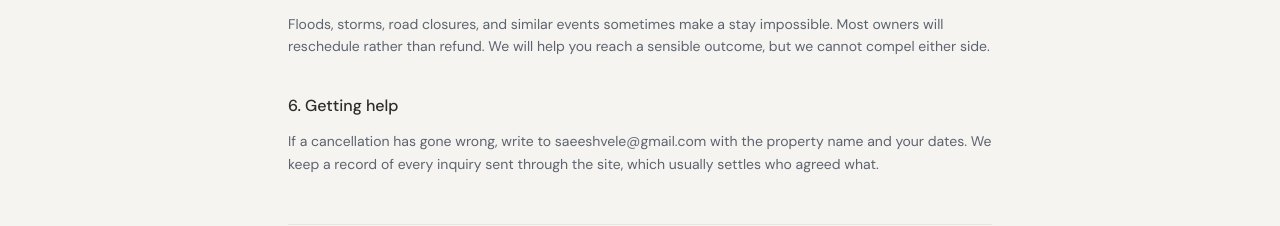
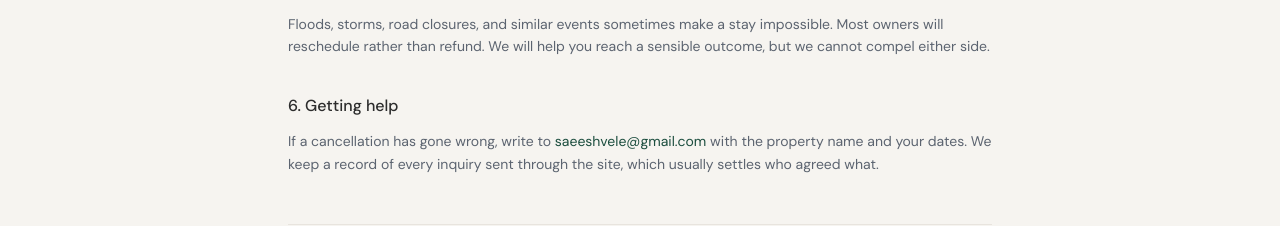
Before and after one commit to Saeesh-Vele/EndGame, a Next.js app: page /cancellation-policy in a window 1280 px wide. Shown: the part 1199-1425 px from the top of the page. Built offline with nearby package versions, Linux system fonts and the light colour scheme; no server answers.

Commit message:
fix: make contact email addresses clickable

```diff
--- a/src/components/admin/bookings/BookingsTable.tsx
+++ b/src/components/admin/bookings/BookingsTable.tsx
@@ -22,6 +22,7 @@ import {
 import { Button } from "@/components/ui/button";
 import { Card } from "@/components/ui/card";
 import BookingStatusBadge from "@/components/shared/BookingStatusBadge";
+import EmailLink from "@/components/shared/EmailLink";
 import { BookingRequestWithVilla } from "@/types";
 
 function formatDate(iso: string) {
@@ -68,7 +69,7 @@ export default function BookingsTable({
             {row.original.guest_name}
           </p>
           <p className="text-xs font-medium text-slate truncate">
-            {row.original.guest_email}
+            <EmailLink email={row.original.guest_email} />
           </p>
         </div>
       ),
--- a/src/components/admin/submissions/SubmissionsTable.tsx
+++ b/src/components/admin/submissions/SubmissionsTable.tsx
@@ -22,6 +22,7 @@ import {
 import { Button } from "@/components/ui/button";
 import { Card } from "@/components/ui/card";
 import SubmissionStatusBadge from "@/components/admin/SubmissionStatusBadge";
+import EmailLink from "@/components/shared/EmailLink";
 import { VillaSubmission } from "@/types";
 
 function formatDate(iso: string) {
@@ -80,7 +81,7 @@ export default function SubmissionsTable({
             {row.original.owner_name}
           </p>
           <p className="text-xs text-slate truncate">
-            {row.original.owner_email}
+            <EmailLink email={row.original.owner_email} />
           </p>
         </div>
       ),
--- a/src/components/legal/LegalPage.tsx
+++ b/src/components/legal/LegalPage.tsx
@@ -2,6 +2,7 @@ import { AlertTriangle } from "lucide-react";
 import Navbar from "@/components/layout/Navbar";
 import Footer from "@/components/layout/Footer";
 import { SITE_CONTACT } from "@/lib/site";
+import { Fragment } from "react";
 
 /**
  * Shared chrome for /privacy, /terms, and /cancellation-policy.
@@ -20,6 +21,36 @@ export interface LegalSection {
 
 /** Bump when the copy actually changes. */
 export const LEGAL_LAST_UPDATED = "26 July 2026";
+
+/**
+ * Legal copy is authored as plain `string[]`, so an address mentioned inside a
+ * sentence ("write to hello@example.com with ...") would otherwise render as
+ * dead text. Splits on any address and links the matches, leaving the
+ * surrounding prose untouched.
+ */
+const EMAIL_IN_TEXT = /([a-zA-Z0-9._%+-]+@[a-zA-Z0-9.-]+\.[a-zA-Z]{2,})/g;
+// Separate, non-global copy for testing each split part: `.test()` on a /g
+// regex advances lastIndex between calls and would alternate false negatives.
+const IS_EMAIL = /^[a-zA-Z0-9._%+-]+@[a-zA-Z0-9.-]+\.[a-zA-Z]{2,}$/;
+
+function linkifyEmails(text: string) {
+  const parts = text.split(EMAIL_IN_TEXT);
+  if (parts.length === 1) return text;
+
+  return parts.map((part, i) =>
+    IS_EMAIL.test(part) ? (
+      <a
+        key={i}
+        href={`mailto:${part}`}
+        className="cursor-pointer text-forest hover:text-forest-light transition-colors duration-200"
+      >
+        {part}
+      </a>
+    ) : (
+      <Fragment key={i}>{part}</Fragment>
+    )
+  );
+}
 
 export default function LegalPage({
   title,
@@ -53,7 +84,7 @@ export default function LegalPage({
             </p>
           </div>
 
-          <p className="mt-8 text-slate leading-relaxed">{intro}</p>
+          <p className="mt-8 text-slate leading-relaxed">{linkifyEmails(intro)}</p>
 
           <div className="mt-10 flex flex-col gap-9">
             {sections.map((section, index) => (
@@ -66,7 +97,7 @@ export default function LegalPage({
                     key={paragraph}
                     className="mt-3 text-sm text-slate leading-relaxed"
                   >
-                    {paragraph}
+                    {linkifyEmails(paragraph)}
                   </p>
                 ))}
                 {section.bullets && (
@@ -76,7 +107,7 @@ export default function LegalPage({
                         key={bullet}
                         className="text-sm text-slate leading-relaxed"
                       >
-                        {bullet}
+                        {linkifyEmails(bullet)}
                       </li>
                     ))}
                   </ul>
--- /dev/null
+++ b/src/components/shared/EmailLink.tsx
@@ -0,0 +1,42 @@
+import { cn } from "@/lib/utils";
+
+/**
+ * A displayed email address is only useful if you can act on it, so every
+ * address rendered in the UI goes through here rather than being interpolated
+ * as bare text.
+ *
+ * The guard matters: some callers pass a value that is not an address at all.
+ * `AdminShell` is handed `user.email ?? "Signed in"`, and a booking or
+ * submission row can carry an empty string. Linking those blindly would
+ * produce `mailto:Signed in`, so anything that doesn't look like an address
+ * falls back to plain text.
+ */
+const EMAIL_PATTERN = /^[^\s@]+@[^\s@]+\.[^\s@]+$/;
+
+export default function EmailLink({
+  email,
+  className,
+  title,
+}: {
+  email: string | null | undefined;
+  className?: string;
+  title?: string;
+}) {
+  const value = (email ?? "").trim();
+
+  if (!EMAIL_PATTERN.test(value)) {
+    return <>{value}</>;
+  }
+
+  return (
+    <a
+      href={`mailto:${value}`}
+      title={title}
+      // Inherits colour and size from the surrounding text so linking an
+      // address doesn't restyle the block it sits in.
+      className={cn("cursor-pointer hover:underline", className)}
+    >
+      {value}
+    </a>
+  );
+}
```
